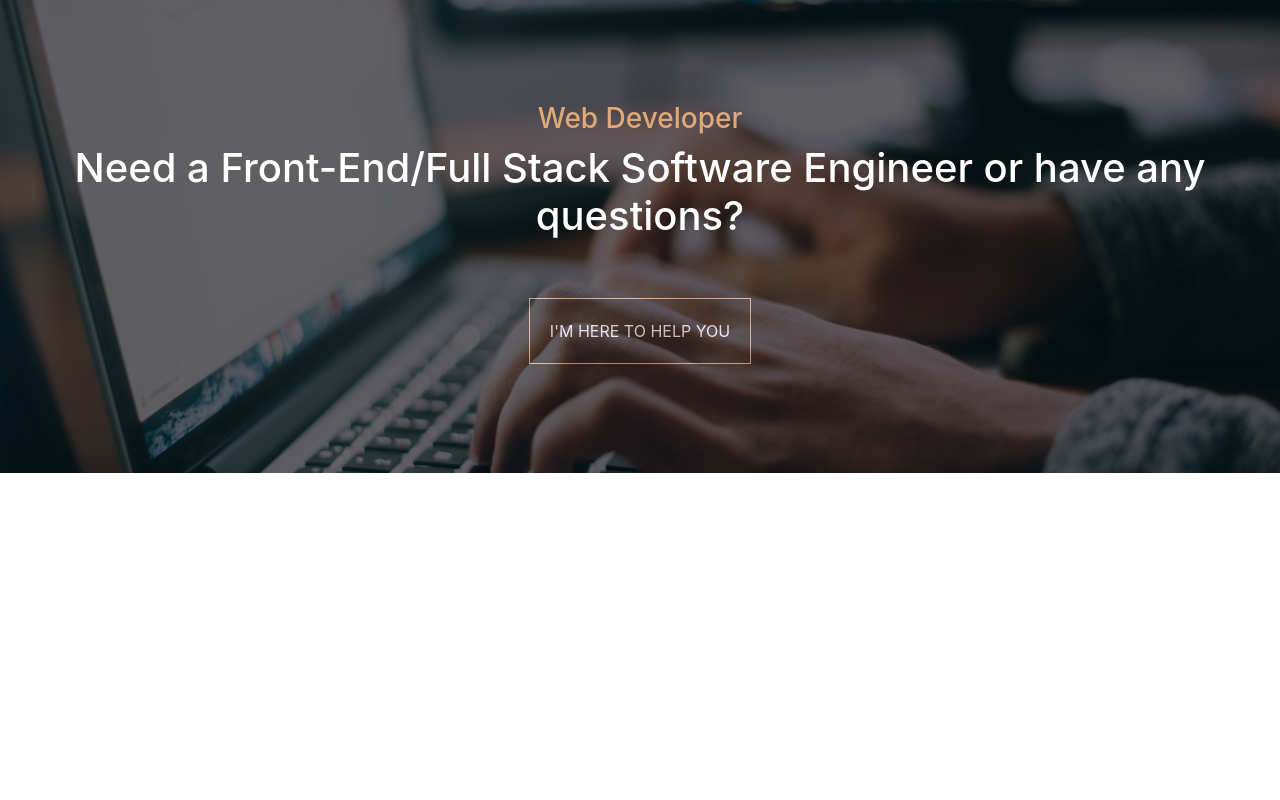
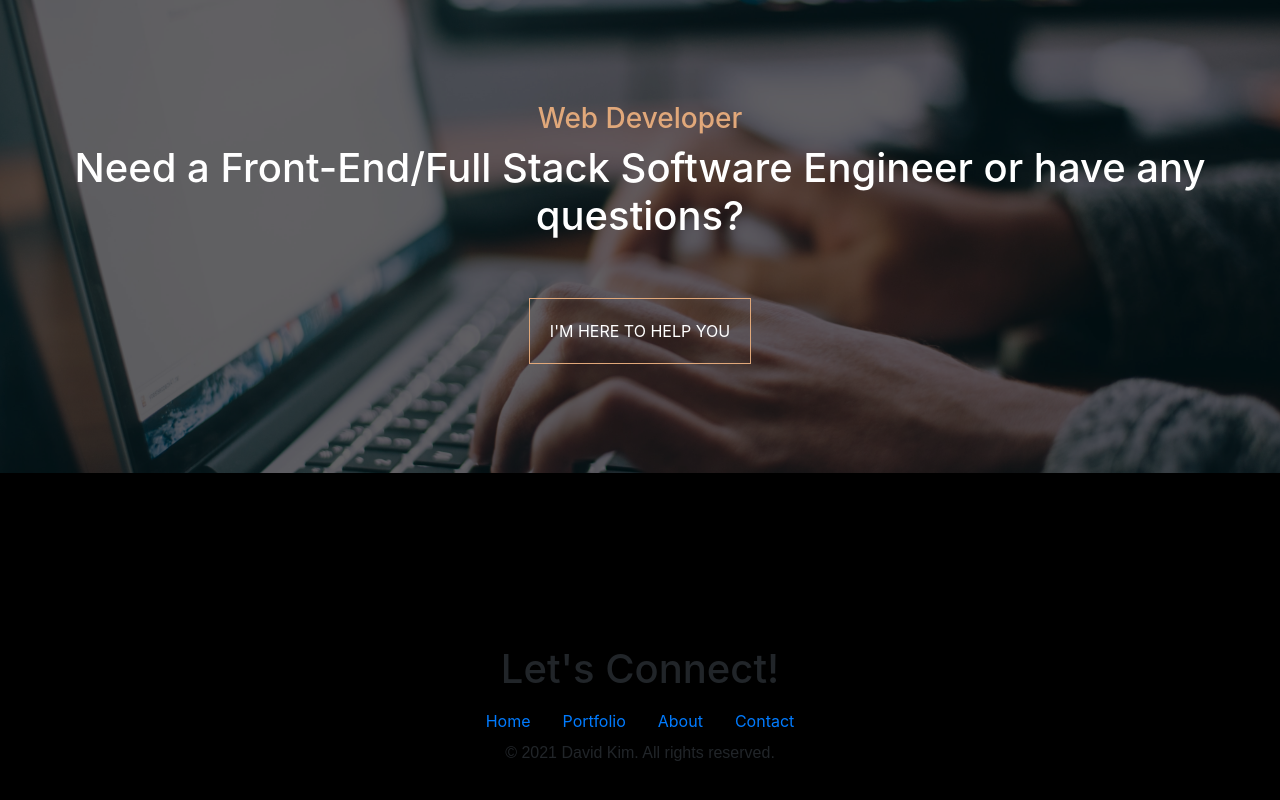
Before and after one commit to davidhk21/my-portfolio, a Next.js app: page / in a window 1280 px wide. Shown: the part 3187-3987 px from the top of the page. Before the commit the page ends 3660 px from the top, so only its background shows below. Built offline with nearby package versions, Linux system fonts and the light colour scheme.

Commit message:
added basic footer

```diff
--- /dev/null
+++ b/components/footer.js
@@ -0,0 +1,27 @@
+import React from 'react';
+import Link from 'next/link';
+import { Nav } from 'react-bootstrap';
+import styles from '../styles/App.module.css';
+
+export default function Footer() {
+  return (
+    <div className={styles.footerContainer}>
+      <h1>Let&apos;s Connect!</h1>
+      <Nav>
+        <Link href="/" passHref>
+          <Nav.Link>Home</Nav.Link>
+        </Link>
+        <Link href="/portfolio" passHref>
+          <Nav.Link>Portfolio</Nav.Link>
+        </Link>
+        <Link href="/about" passHref>
+          <Nav.Link>About</Nav.Link>
+        </Link>
+        <Link href="/contact_me" passHref>
+          <Nav.Link>Contact</Nav.Link>
+        </Link>
+      </Nav>
+      <p>&copy; 2021 David Kim. All rights reserved.</p>
+    </div>
+  );
+}
--- a/components/home_page_components/contact.js
+++ b/components/home_page_components/contact.js
@@ -14,10 +14,10 @@ export default function Contact() {
       <div className={styles.contactTextContainer}>
         <h3 className={styles.contactTitle}>Web Developer</h3>
         <h1 className={styles.contactQuestion}>Need a Front-End/Full Stack Software Engineer or have any questions?</h1>
+        <Link href="/contact_me">
+          <a className={styles.buttonHelp}>I&apos;M HERE TO HELP YOU</a>
+        </Link>
       </div>
-      <Link href="/contact_me">
-        <a className={styles.buttonHelp}>I&apos;M HERE TO HELP YOU</a>
-      </Link>
     </div>
   );
 }
--- a/components/navbar.js
+++ b/components/navbar.js
@@ -1,7 +1,7 @@
 import React from 'react';
 import Link from 'next/link';
 import { Navbar, Nav } from 'react-bootstrap';
-import styles from '../styles/Navbar.module.css';
+import styles from '../styles/App.module.css';
 
 export default function NavBar() {
   return (
--- a/pages/_app.js
+++ b/pages/_app.js
@@ -1,13 +1,15 @@
 import React from 'react';
-import NavBar from '../components/navbar';
 import '../styles/globals.css';
 import 'bootstrap/dist/css/bootstrap.min.css';
+import NavBar from '../components/navbar';
+import Footer from '../components/footer';
 
 function MyApp({ Component, pageProps }) {
   return (
     <div>
       <NavBar />
       <Component {...pageProps} />
+      <Footer />
     </div>
   );
 }
--- /dev/null
+++ b/styles/App.module.css
@@ -0,0 +1,21 @@
+/********** Nav Bar **********/
+
+.navBarContainer {
+  position: absolute;
+  top: 0;
+  left: 0;
+  z-index: 1;
+  width: 100%;
+}
+
+/********** Footer **********/
+
+.footerContainer {
+  height: 60vh;
+  max-height: 600px;
+  display: flex;
+  flex-direction: column;
+  justify-content: center;
+  align-items: center;
+  background: black;
+}
--- a/styles/Home.module.css
+++ b/styles/Home.module.css
@@ -189,7 +189,7 @@
   text-decoration: none;
   background-color: black;
   color: #e1a87a;
-  border: none;
+  border-color: black;
 }
 
 /********** Contact **********/
--- a/styles/Navbar.module.css
+++ /dev/null
@@ -1,7 +0,0 @@
-.navBarContainer {
-  position: absolute;
-  top: 0;
-  left: 0;
-  z-index: 1;
-  width: 100%;
-}
```
